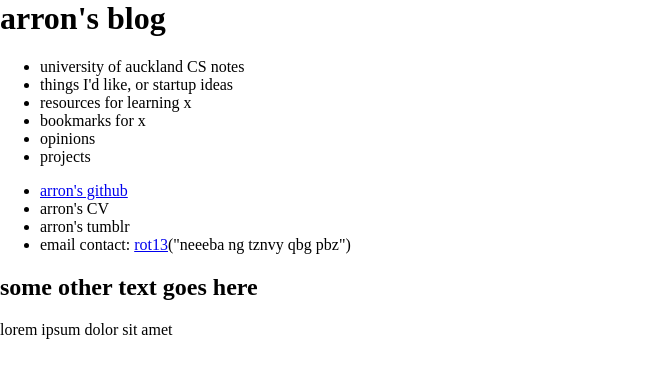
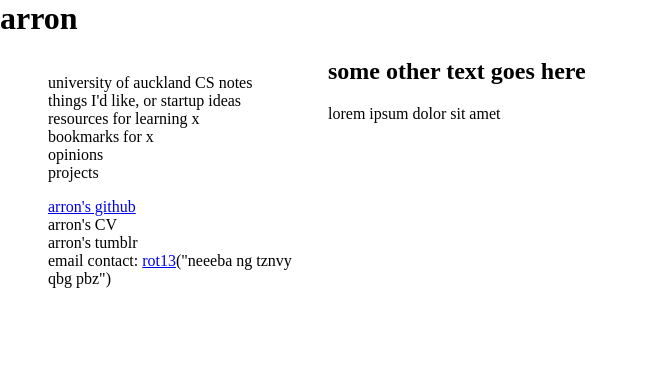
Before and after one commit to tikwid/tikwid.github.io, a plain HTML site: page arron/index.html in a window 1280 px wide. Shown: the whole page, without its empty margins (0-648 px from the left). Drawn offline with nearby package versions, Linux system fonts and the light colour scheme.

Commit message:
Update index.html

```diff
--- a/arron/index.html
+++ b/arron/index.html
@@ -1,15 +1,17 @@
 <!doctype html>
 <html>
 <head>
-<title>arron's blog</title>
+<title>arron</title>
 <link rel="stylesheet" type="text/css" href="index.css"/>
 </head>
 
 <body>
 
-<h1>arron's blog</h1>
+<h1>arron</h1>
 
-<div id="left">
+<div class="container">
+
+<div class="left">
   <p>
     <ul>
       <li>university of auckland CS notes</li>
@@ -30,10 +32,12 @@
   </p>
 </div> <!-- left !-->
 
-<div id="right">
+<div class="right">
   <h2>some other text goes here</h2>
   <p>lorem ipsum dolor sit amet</p>
 </div> <!-- right !-->
+
+</div> <!-- container !-->
 
 <script src="http://code.jquery.com/jquery-1.10.1.min.js"></script>
 <script src="index.js"></script>
```
